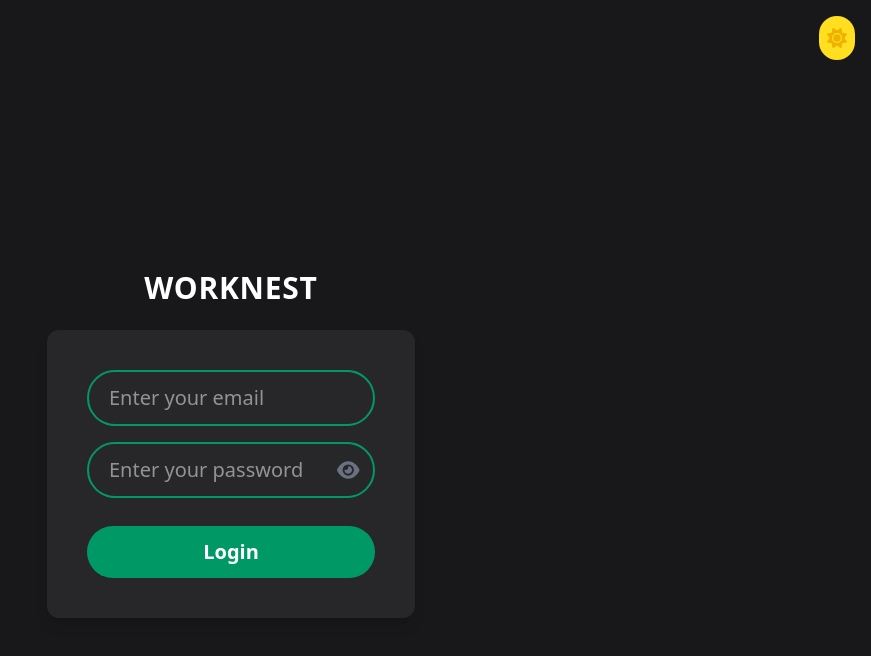
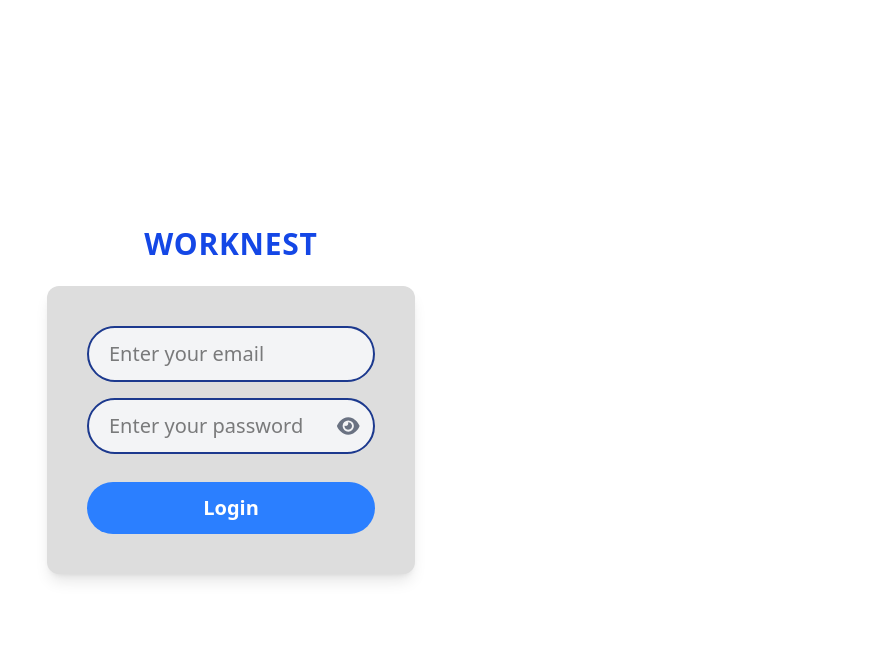
Before and after one commit to sukhmeetsingh-dev/WorkNest, a React (Vite) app: page / in a window 1280 px wide. Shown: the top 656 px of the page, without its empty margins (409-1280 px from the left). Built offline with nearby package versions, Linux system fonts and the light colour scheme.

Commit message:
dark/light mode removed, admin dashboard ui update

```diff
--- a/src/App.jsx
+++ b/src/App.jsx
@@ -4,7 +4,6 @@ import EmployeeDashboard from "./components/Dashboard/EmployeeDashboard";
 import AdminDashboard from "./components/Dashboard/AdminDashboard";
 import { getLocalStorage } from "./utils/localStorage";
 import { AuthContext } from "./context/AuthProvider";
-import { ThemeProvider } from "./context/ThemeContext";
 
 const App = () => {
   const [user, setUser] = useState(null);
@@ -46,7 +45,7 @@ const App = () => {
   };
 
   return (
-    <ThemeProvider>
+    <>
       {!user ? (
         <Login handleLogin={handleLogin} />
       ) : user === "admin" ? (
@@ -54,7 +53,7 @@ const App = () => {
       ) : user === "employee" ? (
         <EmployeeDashboard changeUser={setUser} data={loggedInUserData} />
       ) : null}
-    </ThemeProvider>
+    </>
   );
 };
 
--- a/src/components/Auth/Login.jsx
+++ b/src/components/Auth/Login.jsx
@@ -2,11 +2,8 @@
 import React, { useState, useContext } from "react";
 import { FontAwesomeIcon } from "@fortawesome/react-fontawesome";
 import { faEye, faEyeSlash } from "@fortawesome/free-solid-svg-icons";
-import {ThemeContext} from "../../context/ThemeContext";
-import ThemeToggle from "../ThemeToggle";
 
 const Login = ({ handleLogin }) => {
-  const { darkMode } = useContext(ThemeContext);
   const [email, setEmail] = useState("");
   const [password, setPassword] = useState("");
   const [showPassword, setShowPassword] = useState(false);
@@ -19,39 +16,23 @@ const Login = ({ handleLogin }) => {
   };
 
   return (
-    <div
-      className={`h-screen w-screen overflow-hidden ${
-        darkMode ? "bg-zinc-900 text-white" : "bg-gray-100 text-black"
-      }`}
-    >
-      <nav className="flex justify-end p-4">
-        <ThemeToggle />
-      </nav>
+    <div className="h-screen w-screen overflow-hidden bg-white text-black">
+      <nav className="flex justify-end p-4"></nav>
 
       <div className="flex flex-col items-center justify-center h-[calc(100%-64px)]">
         <h1
-          className={`text-3xl font-bold mb-6 tracking-wide ${
-            darkMode ? "text-white" : "text-red-900"
-          }`}
+          className="text-3xl font-bold mb-6 tracking-wide text-blue-700"
         >
           WORKNEST
         </h1>
 
-        <div
-          className={`p-10 rounded-xl shadow-lg ${
-            darkMode ? "bg-zinc-800" : "bg-gray-300"
-          }`}
-        >
+        <div className="p-10 rounded-xl shadow-lg bg-[#DDDDDD]">
           <form onSubmit={submitHandler} className="flex flex-col items-center">
             <input
               value={email}
               onChange={(e) => setEmail(e.target.value)}
               required
-              className={`w-72 border-2 text-xl py-3 px-5 rounded-full mb-4 ${
-                darkMode
-                  ? "bg-transparent border-emerald-600 text-white"
-                  : "bg-gray-100 border-blue-900 text-black"
-              }`}
+              className="w-72 border-2 text-xl py-3 px-5 rounded-full mb-4 bg-gray-100 border-blue-900 text-black"
               type="email"
               placeholder="Enter your email"
             />
@@ -60,11 +41,7 @@ const Login = ({ handleLogin }) => {
                 value={password}
                 onChange={(e) => setPassword(e.target.value)}
                 required
-                className={`w-full border-2 text-xl py-3 px-5 rounded-full pr-12 ${
-                  darkMode
-                    ? "bg-transparent border-emerald-600 text-white"
-                    : "bg-gray-100 border-blue-900 text-black"
-                }`}
+                className="w-full border-2 text-xl py-3 px-5 rounded-full pr-12 bg-gray-100 border-blue-900 text-black"
                 type={showPassword ? "text" : "password"}
                 placeholder="Enter your password"
               />
@@ -76,13 +53,7 @@ const Login = ({ handleLogin }) => {
                 <FontAwesomeIcon icon={showPassword ? faEyeSlash : faEye} />
               </button>
             </div>
-            <button
-              className={`mt-3 w-full text-white font-semibold text-xl py-3 rounded-full ${
-                darkMode
-                  ? "bg-emerald-600 hover:bg-emerald-700"
-                  : "bg-blue-500 hover:bg-blue-600"
-              }`}
-            >
+            <button className="mt-3 w-full text-white font-semibold text-xl py-3 rounded-full bg-blue-500 hover:bg-blue-600">
               Login
             </button>
           </form>
--- a/src/components/Dashboard/AdminDashboard.jsx
+++ b/src/components/Dashboard/AdminDashboard.jsx
@@ -1,22 +1,16 @@
 import React, { useContext } from "react";
-import { ThemeContext } from "../../context/ThemeContext";
 import Header from "../other/Header";
 import CreateTask from "../other/CreateTask";
 import AllTask from "../other/AllTask";
 
 const AdminDashboard = ({ changeUser }) => {
-  const { darkMode } = useContext(ThemeContext);
 
   return (
-    <div
-      className={`min-h-screen transition-colors duration-300 ${
-        darkMode ? "bg-zinc-900 text-white" : "bg-gray-100 text-black"
-      }`}
-    >
+    <div className="min-h-screen bg-white text-black">
       {/* Header with greeting and controls */}
       <header className="p-4 flex justify-between items-center shadow-md">
-        <h1 className="text-2xl font-semibold">
-          Hello <span className="text-3xl font-bold">Admin 👋🏻</span>
+        <h1 className="text-2xl text-blue-600 font-semibold">
+          Hello <span className="text-3xl text-blue-600 font-bold">Admin 👋🏻</span>
         </h1>
         <Header changeUser={changeUser} />
       </header>
--- a/src/components/Dashboard/EmployeeDashboard.jsx
+++ b/src/components/Dashboard/EmployeeDashboard.jsx
@@ -1,22 +1,18 @@
 import React, { useContext } from "react";
-import { ThemeContext } from "../../context/ThemeContext";
 import Header from "../other/Header";
 import TaskListNumbers from "../other/TaskListNumbers";
 import TaskList from "../TaskList/TaskList";
 
 const EmployeeDashboard = ({ changeUser, data }) => {
-  const { darkMode } = useContext(ThemeContext);
 
   return (
     <div
-      className={`min-h-screen transition-colors duration-300 ${
-        darkMode ? "bg-zinc-900 text-white" : "bg-gray-100 text-black"
-      }`}
+      className="bg-white text-black min-h-screen"
     >
       {/* Header with greeting + controls */}
       <header className="p-4 flex justify-between items-center shadow-md">
-        <h1 className="text-2xl font-semibold">
-          Hello <span className="text-3xl font-bold">{data?.firstName} 👋🏻</span>
+        <h1 className="text-2xl text-blue-600 font-semibold">
+          Hello <span className="text-3xl text-blue-600 font-bold">{data?.firstName} 👋🏻</span>
         </h1>
         <Header changeUser={changeUser} />
       </header>
--- a/src/components/ThemeToggle.jsx
+++ /dev/null
@@ -1,24 +0,0 @@
-import React, { useContext } from "react";
-import { FontAwesomeIcon } from "@fortawesome/react-fontawesome";
-import { faSun, faMoon } from "@fortawesome/free-solid-svg-icons";
-import { ThemeContext } from "../context/ThemeContext";
-
-const ThemeToggle = () => {
-  const { darkMode, setDarkMode } = useContext(ThemeContext);
-
-  return (
-    <button
-      onClick={() => setDarkMode(!darkMode)}
-      className={`p-2 rounded-full transition-colors duration-300 text-xl
-        ${darkMode ? "bg-yellow-300 text-yellow-600" : "bg-zinc-800 text-white"}`}
-    >
-      {darkMode ? (
-        <FontAwesomeIcon icon={faSun} className="text-yellow-500" />
-      ) : (
-        <FontAwesomeIcon icon={faMoon} />
-      )}
-    </button>
-  );
-};
-
-export default ThemeToggle;
--- a/src/components/other/AllTask.jsx
+++ b/src/components/other/AllTask.jsx
@@ -4,8 +4,8 @@ import { AuthContext } from "../../context/AuthProvider";
 const AllTask = () => {
   const [userData, setUserData] = useContext(AuthContext);
   return (
-    <div className="bg-[#1c1c1c] p-5 rounded mt-5">
-      <div className="bg-red-400 py-2 px-4 flex justify-between rounded">
+    <div className="bg-gray-300 p-5 rounded mt-5">
+      <div className="bg-gray-300 border-2 border-blue-900 py-2 px-4 flex justify-between rounded">
         <h2 className="text-lg font-medium w-1/5">Employee Name</h2>
         <h3 className="text-lg font-medium w-1/5">New Task</h3>
         <h5 className="text-lg font-medium w-1/5">Active Task</h5>
@@ -16,12 +16,12 @@ const AllTask = () => {
       <div className="">
         {userData.map(function(elem, id) {
           return (
-            <div key={id} className="border-2 border-emerald-500 mb-2 mt-3 py-2 px-4 flex justify-between rounded">
-              <h2 className="text-lg font-medium w-1/5 text-white">{elem.firstName}</h2>
-              <h3 className="text-lg font-medium w-1/5 text-blue-400">{elem.taskNumbers.newTask}</h3>
-              <h5 className="text-lg font-medium w-1/5 text-yellow-400">{elem.taskNumbers.active}</h5>
-              <h5 className="text-lg font-medium w-1/5 text-white">{elem.taskNumbers.completed}</h5>
-              <h5 className="text-lg font-medium w-1/5 text-red-600">{elem.taskNumbers.failed}</h5>
+            <div key={id} className="border-2 border-blue-900 mb-2 mt-3 py-2 px-4 flex justify-between rounded">
+              <h2 className="text-lg font-medium w-1/5 text-black">{elem.firstName}</h2>
+              <h3 className="text-lg font-medium w-1/5 text-black">{elem.taskNumbers.newTask}</h3>
+              <h5 className="text-lg font-medium w-1/5 text-black">{elem.taskNumbers.active}</h5>
+              <h5 className="text-lg font-medium w-1/5 text-black">{elem.taskNumbers.completed}</h5>
+              <h5 className="text-lg font-medium w-1/5 text-black">{elem.taskNumbers.failed}</h5>
             </div>
           );
         })}
--- a/src/components/other/Header.jsx
+++ b/src/components/other/Header.jsx
@@ -1,10 +1,6 @@
 import React, { useContext } from "react";
-import { ThemeContext } from "../../context/ThemeContext";
-import ThemeToggle from "../ThemeToggle";
 
 const Header = ({ changeUser }) => {
-  const { darkMode } = useContext(ThemeContext);
-
   const logOutUser = () => {
     localStorage.setItem("loggedInUser", "");
     changeUser("");
@@ -12,7 +8,6 @@ const Header = ({ changeUser }) => {
 
   return (
     <div className="flex items-center space-x-4">
-      <ThemeToggle />
       <button
         onClick={logOutUser}
         className="bg-red-500 text-lg font-medium text-white px-5 py-2 rounded-sm"
--- a/src/context/ThemeContext.jsx
+++ /dev/null
@@ -1,27 +0,0 @@
-import { createContext, useState, useEffect } from "react";
-
-export const ThemeContext = createContext();
-
-export const ThemeProvider = ({ children }) => {
-  const [darkMode, setDarkMode] = useState(true);
-
-  useEffect(() => {
-    const stored = localStorage.getItem("darkMode");
-    if (stored !== null) setDarkMode(JSON.parse(stored));
-  }, []);
-
-  useEffect(() => {
-    localStorage.setItem("darkMode", JSON.stringify(darkMode));
-    document.body.className = darkMode
-      ? "bg-zinc-900 text-white"
-      : "bg-white text-black";
-  }, [darkMode]);
-
-  return (
-    <ThemeContext.Provider value={{ darkMode, setDarkMode }}>
-      {children}
-    </ThemeContext.Provider>
-  );
-};
-
-export default ThemeContext;
--- a/src/main.jsx
+++ b/src/main.jsx
@@ -2,15 +2,12 @@ import { StrictMode } from "react";
 import { createRoot } from "react-dom/client";
 import "./index.css";
 import App from "./App.jsx";
-import { ThemeProvider } from "./context/ThemeContext.jsx";
 import AuthProvider from "./context/AuthProvider.jsx";
 
 createRoot(document.getElementById("root")).render(
   <StrictMode>
-    <ThemeProvider>
       <AuthProvider>
         <App />
       </AuthProvider>
-    </ThemeProvider>
   </StrictMode>
 );
```
Also changed, not shown: src/components/other/CreateTask.jsx (+15 -15 lines).
